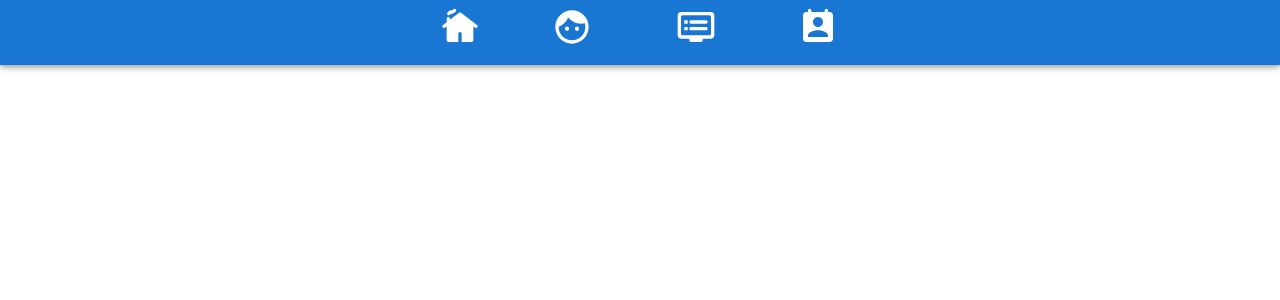
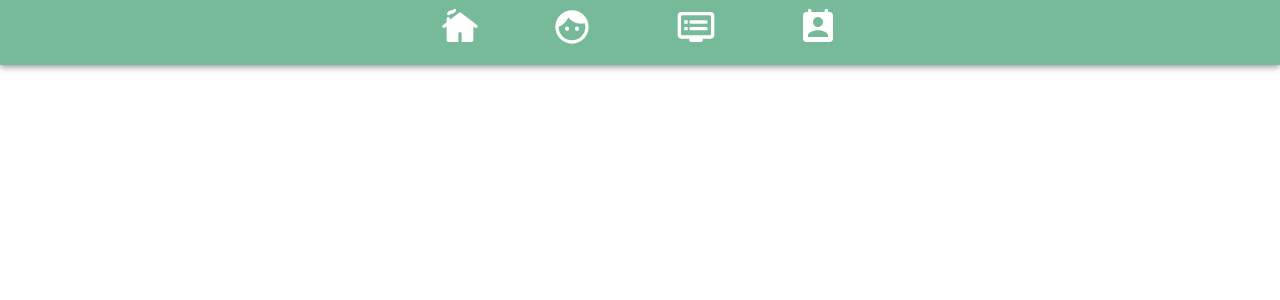
Before and after one commit to PauVelasco77/Portfolio, a React (Create React App) app: page / in a window 1280 px wide. Shown: the top 300 px of the page. Built offline with nearby package versions, Linux system fonts and the light colour scheme.

Commit message:
setted common colors in NavBar

```diff
--- a/src/components/NavBar/NavBar.js
+++ b/src/components/NavBar/NavBar.js
@@ -1,10 +1,11 @@
-import styled from "styled-components";
 import NavIcon from "../NavIcon/NavIcon";
 import CottageRoundedIcon from "@mui/icons-material/CottageRounded";
 import FaceRoundedIcon from "@mui/icons-material/FaceRounded";
 import DvrRoundedIcon from "@mui/icons-material/DvrRounded";
 import PermContactCalendarRoundedIcon from "@mui/icons-material/PermContactCalendarRounded";
 import { AppBar, Box } from "@mui/material";
+import styled from "@emotion/styled";
+import { commonStyles } from "../../styles/commonStyles";
 
 const NavBarContainer = styled.nav`
   display: flex;
@@ -31,10 +32,15 @@ const NavBarContainer = styled.nav`
   }
 `;
 
+const AppBarStyled = styled(AppBar)`
+  background-color: ${commonStyles.navBar};
+  height: 65px;
+`;
+
 const NavBar = () => {
   return (
     <Box sx={{ flexGrow: 1 }}>
-      <AppBar position="static" sx={{ height: 65 }}>
+      <AppBarStyled position="static">
         <NavBarContainer>
           <ul>
             <NavIcon name={"HOME"}>
@@ -51,7 +57,7 @@ const NavBar = () => {
             </NavIcon>
           </ul>
         </NavBarContainer>
-      </AppBar>
+      </AppBarStyled>
     </Box>
   );
 };
```
